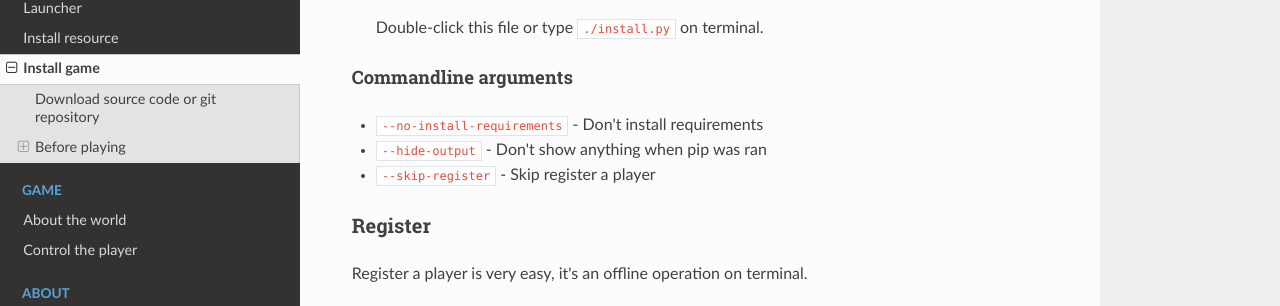
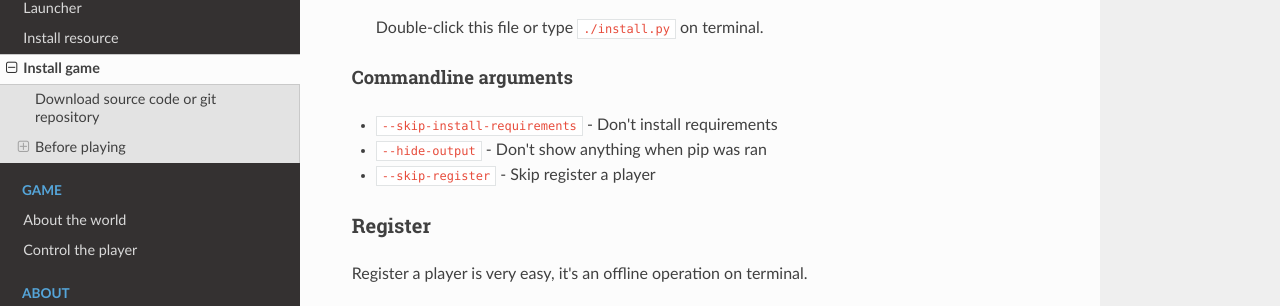
Before and after one commit to minecraft-py/docs-zh, an MkDocs documentation site: the page built from docs/install-game.md, in a window 1280 px wide and 900 px high, scrolled down 930 px. Shown: the part 141-447 px from the top of the window. Built offline with MkDocs 1.6.1, drawn with Linux system fonts in a browser that asks for light colours; nearby versions of some CDN libraries.

Commit message:
2021-04-17

```diff
--- a/docs/install-game.md
+++ b/docs/install-game.md
@@ -42,7 +42,7 @@ First, you must consider where copy the files. There are 2 choices below:
 
 #### Commandline arguments
 
-- `--no-install-requirements` - Don't install requirements
+- `--skip-install-requirements` - Don't install requirements
 - `--hide-output` - Don't show anything when pip was ran
 - `--skip-register` - Skip register a player
 
```
